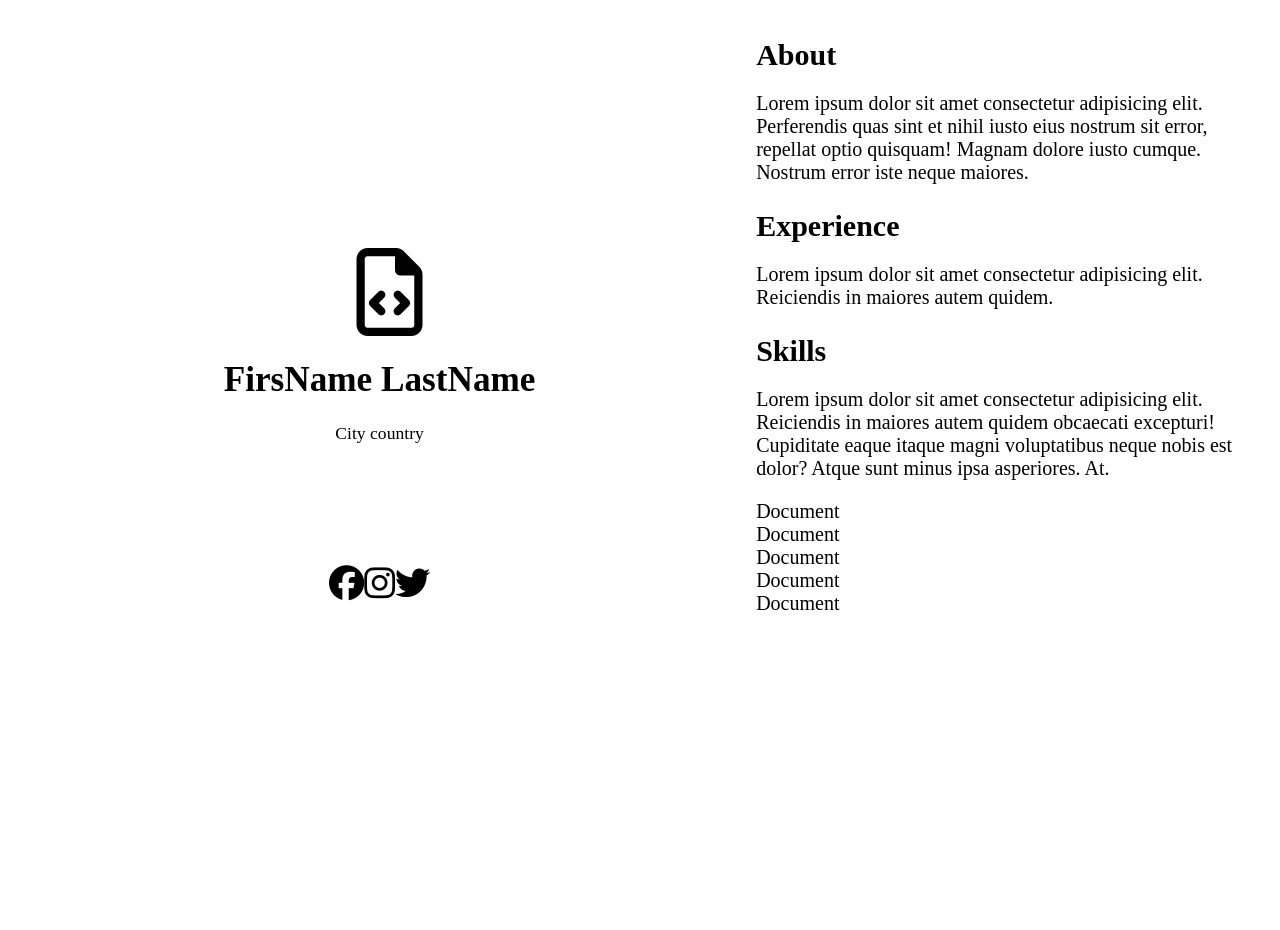
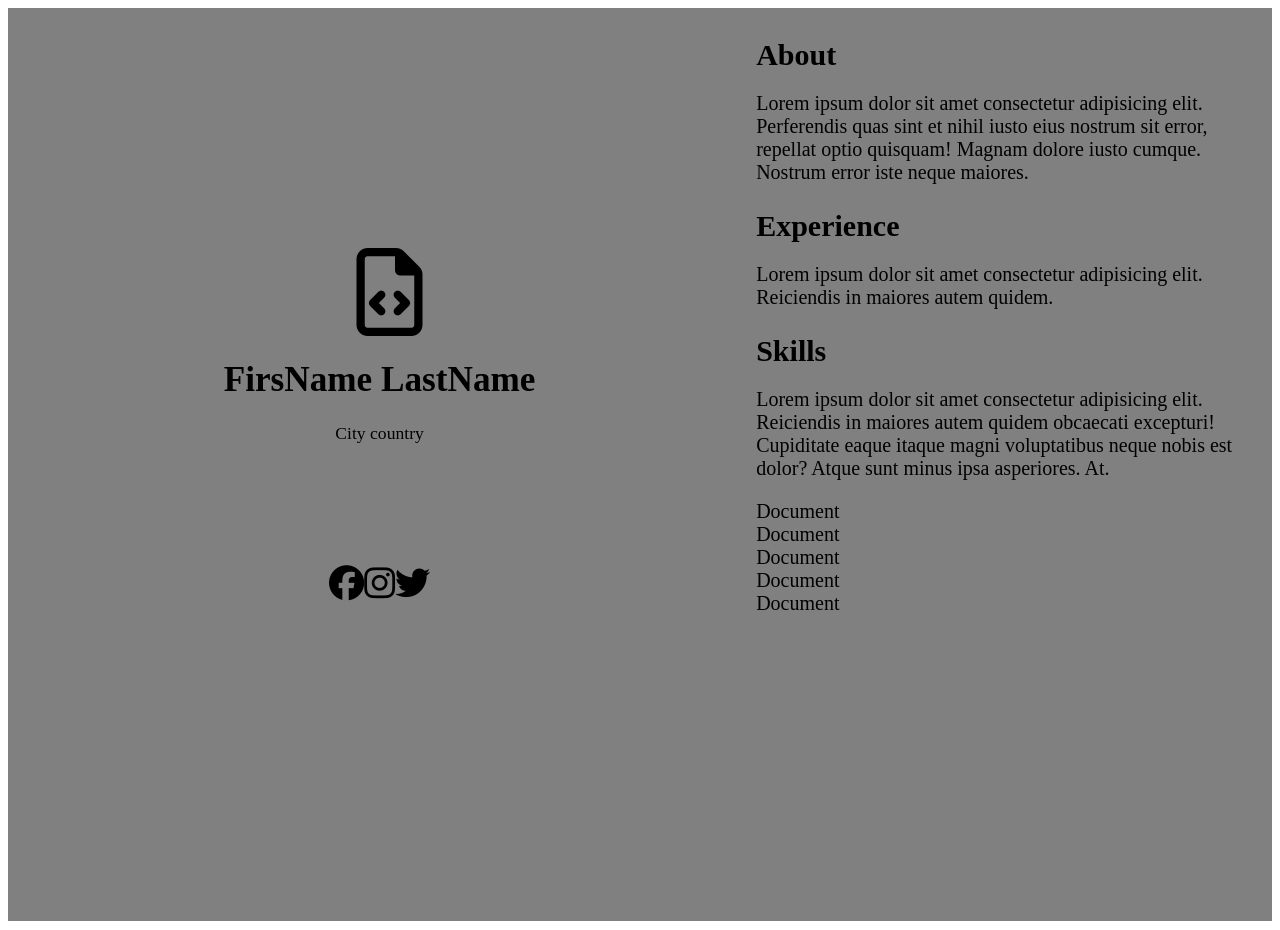
Before and after one commit to MykhalevskyiOleksii/github, a plain HTML site: page index.html in a window 1280 px wide. Drawn offline with Linux system fonts and the light colour scheme.

Commit message:
Add files via upload

```diff
--- a/index.html
+++ b/index.html
@@ -18,15 +18,14 @@
             <h1>FirsName LastName</h1>
               <p>City country</p>
               <div class="i">
-                <div class="facebook">
                 <i class="fa-brands fa-facebook fa-2x"></i>
-            </div>
-            <div class="instagram">
+
+
                 <i class="fa-brands fa-instagram fa-2x"></i>
-                </div>
-<div class="twitter">
+
+
                 <i class="fa-brands fa-twitter fa-2x"></i>
-            </div>
+
               </div>
 
     </div>
--- a/style1.css
+++ b/style1.css
@@ -1,5 +1,6 @@
 .conteinerall{
     display: flex;
+    background-color: grey;
 }
 
 
@@ -9,26 +10,22 @@
     padding-top: 40px;
     margin: 200px;
    width: 35%;
-
+   background-color: grey;
 
 
 }
 .i{
+    margin-top: 10px;
     display: flex;
     margin: 81px;
     padding: 40px;
 }
-.twitter{
-   position:relative;
-   color: black;
+.i :hover{
+    position:relative;
+    color: green;
     transition: 1s;
 }
-.twitter :hover{
-    position: relative;
-    color: grey;
-    margin: 10px;
 
-}
 .fa{
     position: relative;
     background: rgba(0,0,0,0);
@@ -40,7 +37,7 @@
 
 .fa :hover{
     position: relative;
-    color: grey;
+    color: green;
   transform: rotate(360deg);
     transition: 1s;
 }
@@ -70,7 +67,7 @@
 }
 
 .conteiner3 a:hover {
-    color: grey;
+    color: green;
     left: '2px';
     font-size: 40px;
 
```
